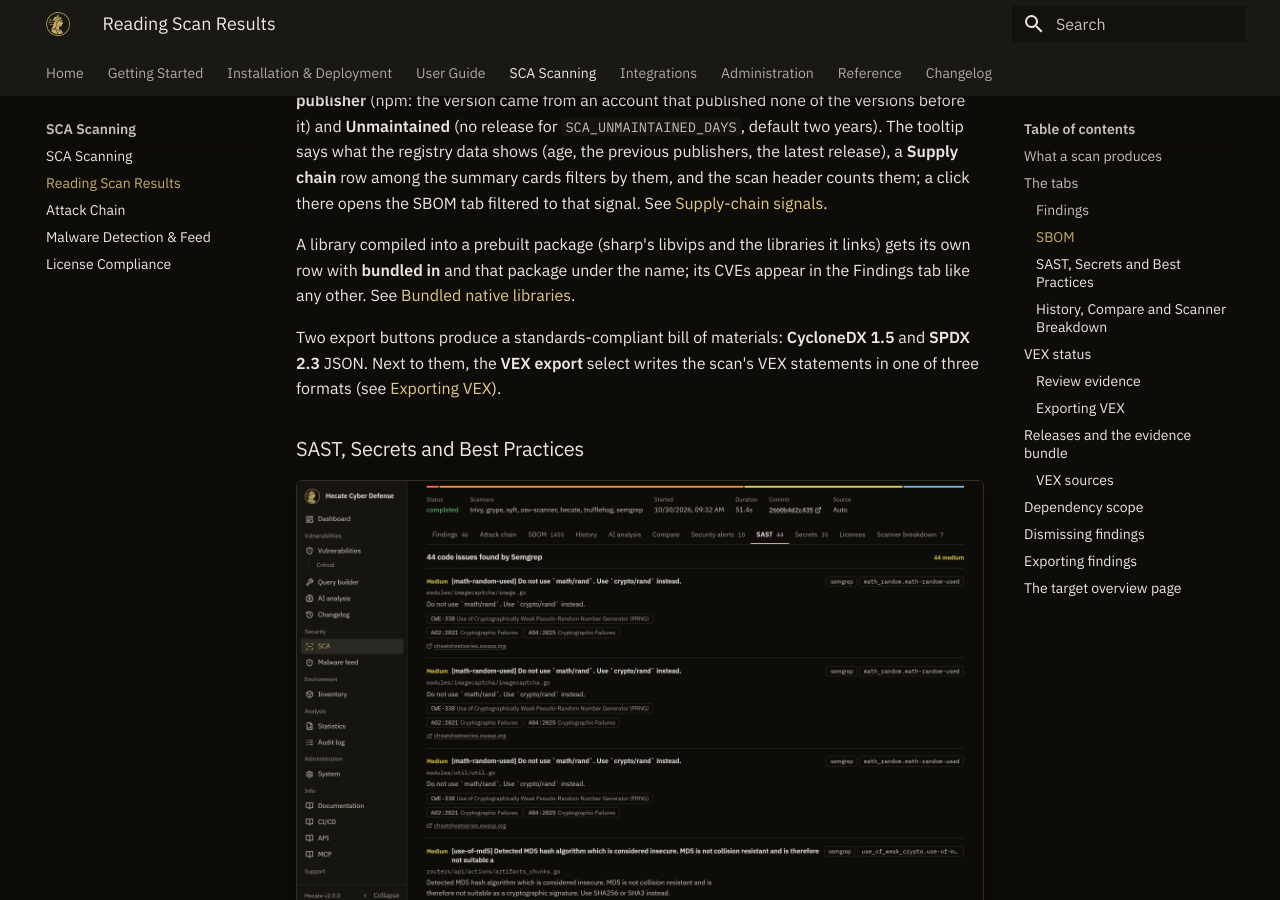
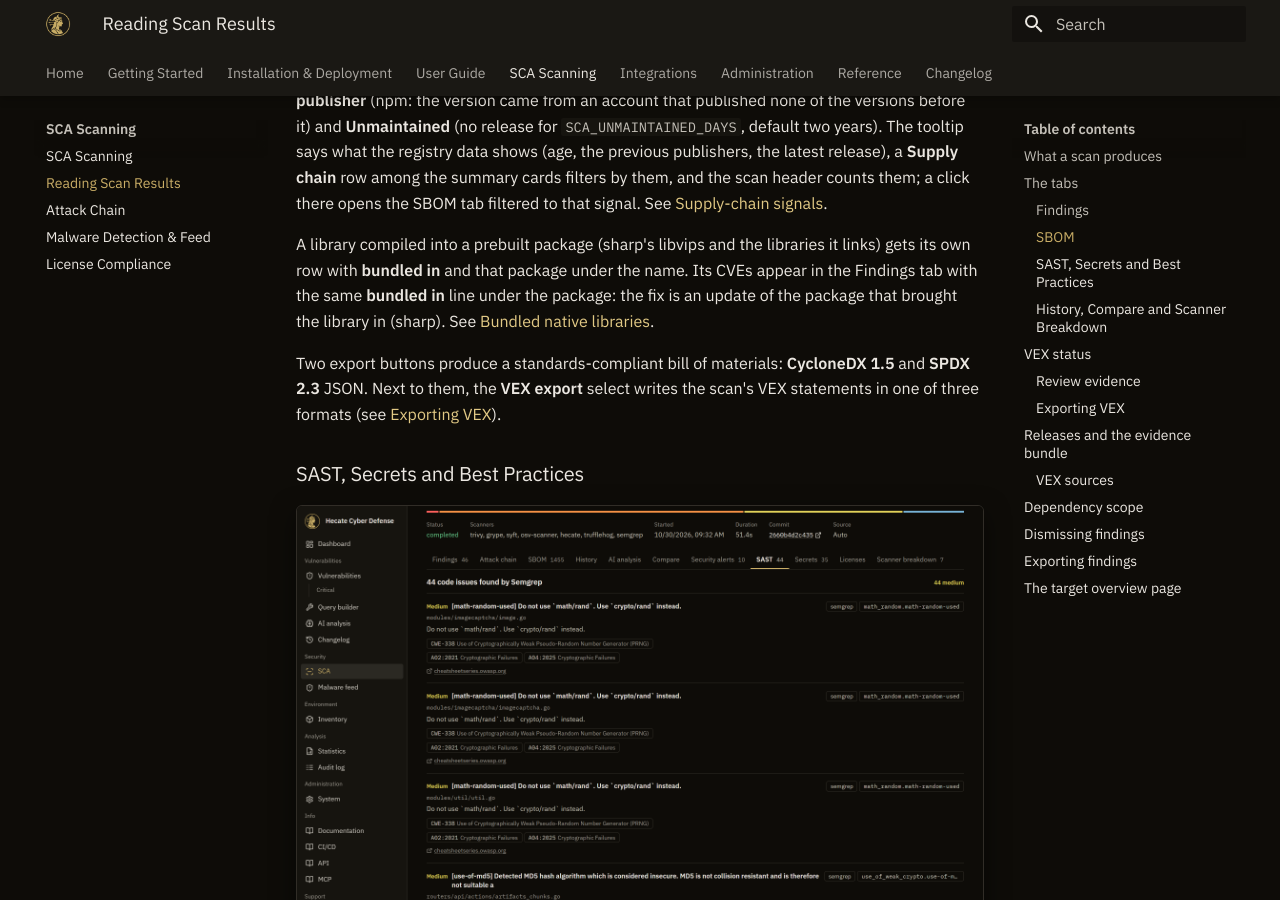
Before and after one commit to 0x3e4/hecate, an MkDocs documentation site: the page built from docs/sca/scan-results.md, in a window 1280 px wide and 900 px high, scrolled down 4445 px. Built offline with MkDocs 1.6.1 and Material for MkDocs 9.7.7, drawn with Linux system fonts in a browser that asks for light colours.

Commit message:
docs: exploit signals and bundled libraries in the READMEs and MCP guide
backend/README lists sync-nuclei / sync-vulncheck-kev and both sources,
the README highlights mention them, the MCP guide notes that
get_vulnerability carries the exploit signals, and the scan-results page
describes the "bundled in" line on findings.

```diff
--- a/docs/sca/scan-results.md
+++ b/docs/sca/scan-results.md
@@ -124,7 +124,8 @@ header counts them; a click there opens the SBOM tab filtered to that signal. Se
 [Supply-chain signals](../sca-scanning.md#supply-chain-signals).
 
 A library compiled into a prebuilt package (sharp's libvips and the libraries it links) gets its own row with
-**bundled in** and that package under the name; its CVEs appear in the Findings tab like any other. See
+**bundled in** and that package under the name. Its CVEs appear in the Findings tab with the same **bundled in** line
+under the package: the fix is an update of the package that brought the library in (sharp). See
 [Bundled native libraries](../sca-scanning.md#bundled-native-libraries).
 
 Two export buttons produce a standards-compliant bill of materials: **CycloneDX 1.5** and **SPDX 2.3** JSON. Next to
```
Also changed, not shown: README.md (+2 -2 lines), backend/README.md (+4 -0 lines), docs/integrations/mcp.md (+1 -1 lines).
